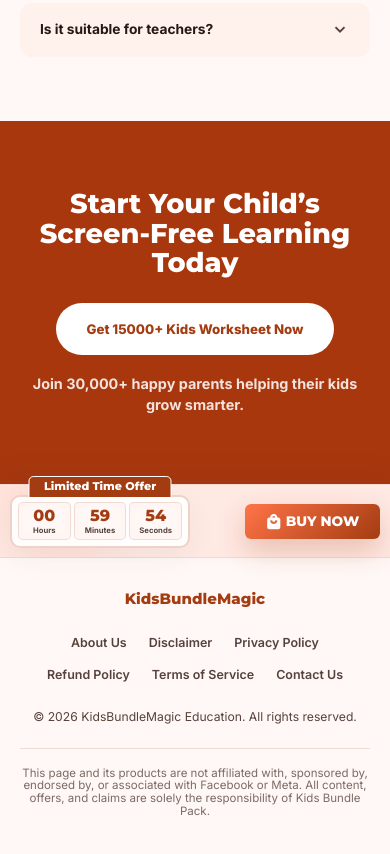
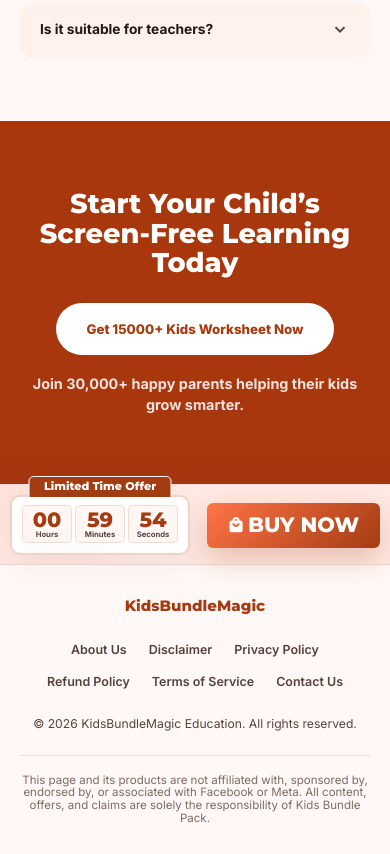
Before and after one commit to webonlinetutorial-a11y/kidsbundlemagic, a plain HTML site: page index.html in a window 390 px wide. Shown: the part 7414-8268 px from the top of the page. Drawn offline with nearby package versions, Linux system fonts and the light colour scheme.

Commit message:
Edit bottom tab

```diff
--- a/style.css
+++ b/style.css
@@ -1542,7 +1542,7 @@ body.offer-is-fixed {
   }
 
   .sticky-offer__timer {
-    padding: 5px 6px 6px;
+    padding: 8px 10px 10px;
     border-width: 2px;
     border-radius: 10px;
   }
@@ -1566,7 +1566,7 @@ body.offer-is-fixed {
   }
 
   .sticky-offer__unit strong {
-    font-size: 1rem;
+    font-size: 1.3rem;
   }
 
   .sticky-offer__unit small {
@@ -1574,12 +1574,12 @@ body.offer-is-fixed {
   }
 
   .sticky-offer__button {
-    width: 135px;
-    min-height: 35px;
+    width: 173px;
+    min-height: 45px;
     gap: 4px;
     justify-self: end;
     border-radius: 6px;
-    font-size: 0.86rem;
+    font-size: 1.3rem;
   }
 
   .sticky-offer__button .material-symbols-outlined {
```
